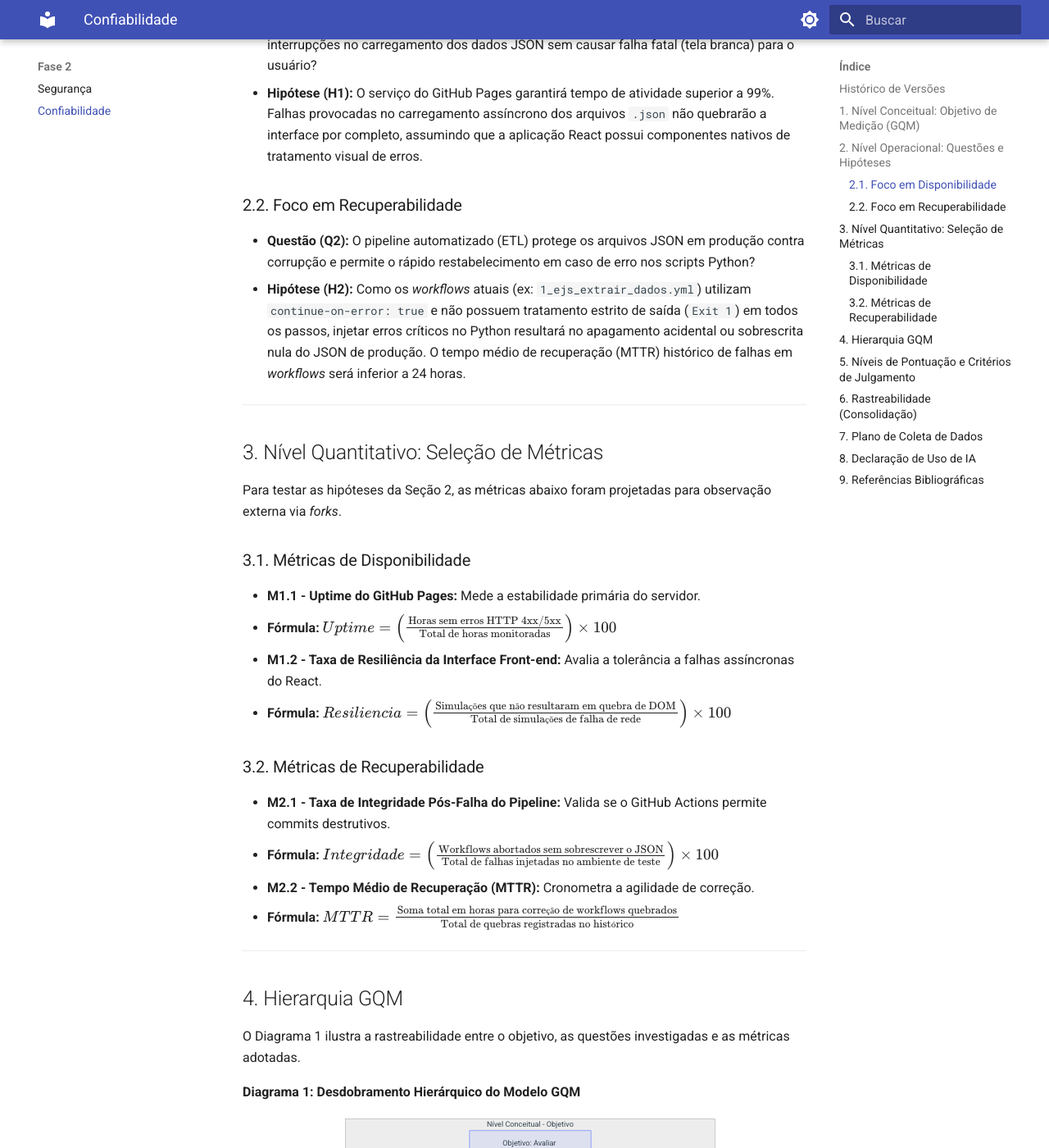
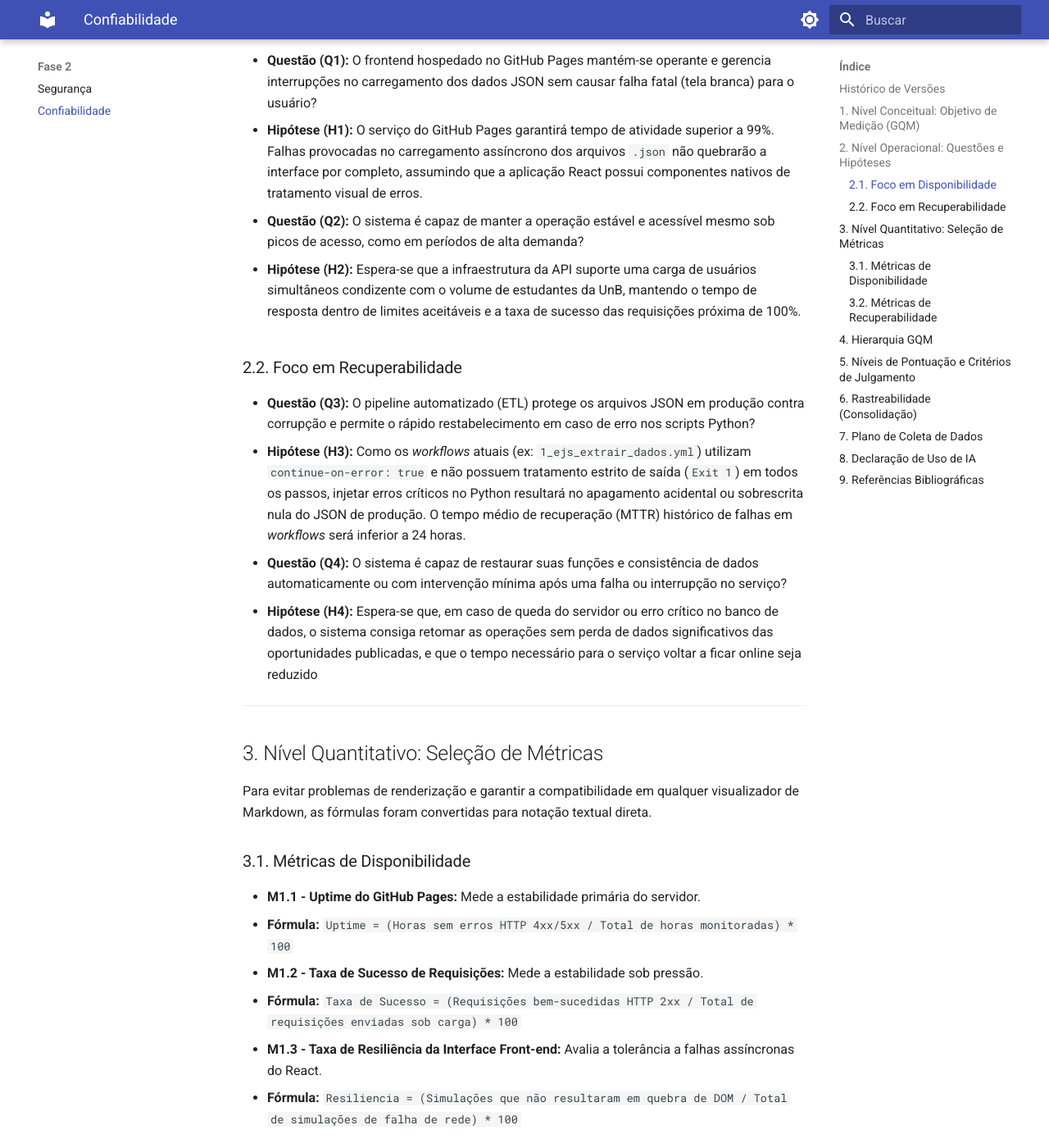
Before and after one commit to FCTE-Qualidade-de-Software-1/2026-1_T02_ROBERTA_WILLIAMS, an MkDocs documentation site: the page built from docs/fase2/confiabilidade.md, in a window 1280 px wide and 1400 px high, scrolled down 1465 px. Shown: the whole window at 82% size. Built offline with MkDocs 1.6.1 and Material for MkDocs 9.7.7, drawn with Linux system fonts in a browser that asks for light colours; some of the changed text lies outside the part shown.

Commit message:
feat: add perguntas, hipóteses e métricas para o GQM

```diff
--- a/docs/fase2/confiabilidade.md
+++ b/docs/fase2/confiabilidade.md
@@ -9,6 +9,7 @@
 | 1.1    | Estruturação inicial do GQM.         | Yogi  | 07/06/2026 |
 | 1.2    | Inserção de métricas, plano de coleta e referências (ISO 25010:2023).   | Yogi  | 07/06/2026 |
 | 1.3    | Reorganização lógica, ajuste de rastreabilidade e refinamento das hipóteses. | Yogi  | 07/06/2026 |
+| 1.4    | Inserção de perguntas, hipóteses e métricas para o GQM  | Carlos | 09/06/2026 |
 
 ---
 
@@ -39,39 +40,47 @@
 - **Questão (Q1):** O frontend hospedado no GitHub Pages mantém-se operante e gerencia interrupções no carregamento dos dados JSON sem causar falha fatal (tela branca) para o usuário?
 - **Hipótese (H1):** O serviço do GitHub Pages garantirá tempo de atividade superior a 99%. Falhas provocadas no carregamento assíncrono dos arquivos `.json` não quebrarão a interface por completo, assumindo que a aplicação React possui componentes nativos de tratamento visual de erros.
 
+- **Questão (Q2):** O sistema é capaz de manter a operação estável e acessível mesmo sob picos de acesso, como em períodos de alta demanda?
+
+- **Hipótese (H2):** Espera-se que a infraestrutura da API suporte uma carga de usuários simultâneos condizente com o volume de estudantes da UnB, mantendo o tempo de resposta dentro de limites aceitáveis e a taxa de sucesso das requisições próxima de 100%.
+
+
 ### 2.2. Foco em Recuperabilidade
 
-- **Questão (Q2):** O pipeline automatizado (ETL) protege os arquivos JSON em produção contra corrupção e permite o rápido restabelecimento em caso de erro nos scripts Python?
-- **Hipótese (H2):** Como os _workflows_ atuais (ex: `1_ejs_extrair_dados.yml`) utilizam `continue-on-error: true` e não possuem tratamento estrito de saída (`Exit 1`) em todos os passos, injetar erros críticos no Python resultará no apagamento acidental ou sobrescrita nula do JSON de produção. O tempo médio de recuperação (MTTR) histórico de falhas em _workflows_ será inferior a 24 horas.
+- **Questão (Q3):** O pipeline automatizado (ETL) protege os arquivos JSON em produção contra corrupção e permite o rápido restabelecimento em caso de erro nos scripts Python?
+- **Hipótese (H3):** Como os _workflows_ atuais (ex: `1_ejs_extrair_dados.yml`) utilizam `continue-on-error: true` e não possuem tratamento estrito de saída (`Exit 1`) em todos os passos, injetar erros críticos no Python resultará no apagamento acidental ou sobrescrita nula do JSON de produção. O tempo médio de recuperação (MTTR) histórico de falhas em _workflows_ será inferior a 24 horas.
+
+- **Questão (Q4):** O sistema é capaz de restaurar suas funções e consistência de dados automaticamente ou com intervenção mínima após uma falha ou interrupção no serviço?
+- **Hipótese (H4):** Espera-se que, em caso de queda do servidor ou erro crítico no banco de dados, o sistema consiga retomar as operações sem perda de dados significativos das oportunidades publicadas, e que o tempo necessário para o serviço voltar a ficar online seja reduzido
 
 ---
-
 ## 3. Nível Quantitativo: Seleção de Métricas
 
-Para testar as hipóteses da Seção 2, as métricas abaixo foram projetadas para observação externa via _forks_.
+Para evitar problemas de renderização e garantir a compatibilidade em qualquer visualizador de Markdown, as fórmulas foram convertidas para notação textual direta.
 
 ### 3.1. Métricas de Disponibilidade
 
 - **M1.1 - Uptime do GitHub Pages:** Mede a estabilidade primária do servidor.
-- **Fórmula:**
-  $Uptime = \left( \frac{\text{Horas sem erros HTTP 4xx/5xx}}{\text{Total de horas monitoradas}} \right) \times 100$
+  - **Fórmula:** `Uptime = (Horas sem erros HTTP 4xx/5xx / Total de horas monitoradas) * 100`
 
-- **M1.2 - Taxa de Resiliência da Interface Front-end:** Avalia a tolerância a falhas assíncronas do React.
-- **Fórmula:**
-  $Resiliencia = \left( \frac{\text{Simulações que não resultaram em quebra de DOM}}{\text{Total de simulações de falha de rede}} \right) \times 100$
+- **M1.2 - Taxa de Sucesso de Requisições:** Mede a estabilidade sob pressão.
+  - **Fórmula:** `Taxa de Sucesso = (Requisições bem-sucedidas HTTP 2xx / Total de requisições enviadas sob carga) * 100`
+
+- **M1.3 - Taxa de Resiliência da Interface Front-end:** Avalia a tolerância a falhas assíncronas do React.
+  - **Fórmula:** `Resiliencia = (Simulações que não resultaram em quebra de DOM / Total de simulações de falha de rede) * 100`
 
 ### 3.2. Métricas de Recuperabilidade
 
 - **M2.1 - Taxa de Integridade Pós-Falha do Pipeline:** Valida se o GitHub Actions permite commits destrutivos.
-- **Fórmula:**
-  $Integridade = \left( \frac{\text{Workflows abortados sem sobrescrever o JSON}}{\text{Total de falhas injetadas no ambiente de teste}} \right) \times 100$
+  - **Fórmula:** `Integridade = (Workflows abortados sem sobrescrever o JSON / Total de falhas injetadas no ambiente de teste) * 100`
 
 - **M2.2 - Tempo Médio de Recuperação (MTTR):** Cronometra a agilidade de correção.
-- **Fórmula:**
-  $MTTR = \frac{\text{Soma total em horas para correção de workflows quebrados}}{\text{Total de quebras registradas no histórico}}$
+  - **Fórmula:** `MTTR = Soma total em horas para correção de workflows quebrados / Total de quebras registradas no histórico`
+
+- **M2.3 - Taxa de Persistência Pós-Falha:** Avalia a segurança e integridade dos registros após falha.
+  - **Fórmula:** `Persistencia = (Total de registros íntegros após recuperação / Total de registros antes da falha) * 100`
 
 ---
-
 ## 4. Hierarquia GQM
 
 O Diagrama 1 ilustra a rastreabilidade entre o objetivo, as questões investigadas e as métricas adotadas.
@@ -113,12 +122,14 @@
 
 **Tabela 3: Critérios Detalhados de Julgamento**
 
-| Métrica  | Inadequado | Satisfatório | Excelente | Critério de Julgamento / Recomendação                |
-| -------- | ---------- | ------------ | --------- | ---------------------------------------------------- |
-| **M1.1** | < 95%      | 95% - 98,9%  | **≥ 99%** | Recomendação: Migrar para Vercel se < 99%.           |
-| **M1.2** | < 100%     | N/A          | **100%**  | Recomendação: Adicionar Error Boundaries no React.   |
-| **M2.1** | < 100%     | N/A          | **100%**  | Recomendação: Remover `continue-on-error` dos YAMLs. |
-| **M2.2** | > 48h      | 12h - 48h    | **< 12h** | Recomendação: Melhorar logs no Python.               |
+| Métrica | Inadequado | Satisfatório | Excelente | Critério de Julgamento / Recomendação |
+| :--- | :--- | :--- | :--- | :--- |
+| **M1.1** | < 95% | 95% - 98,9% | **≥ 99%** | Recomendação: Migrar para Vercel se < 99%. |
+| **M1.2** | < 98% | 98% - 99,9% | **100%** | Recomendação: Otimizar requisições do frontend. |
+| **M1.3** | < 100% | N/A | **100%** | Recomendação: Adicionar Error Boundaries no React. |
+| **M2.1** | < 100% | N/A | **100%** | Recomendação: Remover `continue-on-error` dos YAMLs. |
+| **M2.2** | > 48h | 12h - 48h | **< 12h** | Recomendação: Melhorar logs no Python. |
+| **M2.3** | < 100% | N/A | **100%** | Recomendação: Implementar backup automatizado do JSON. |             |
 
 ---
 
```
